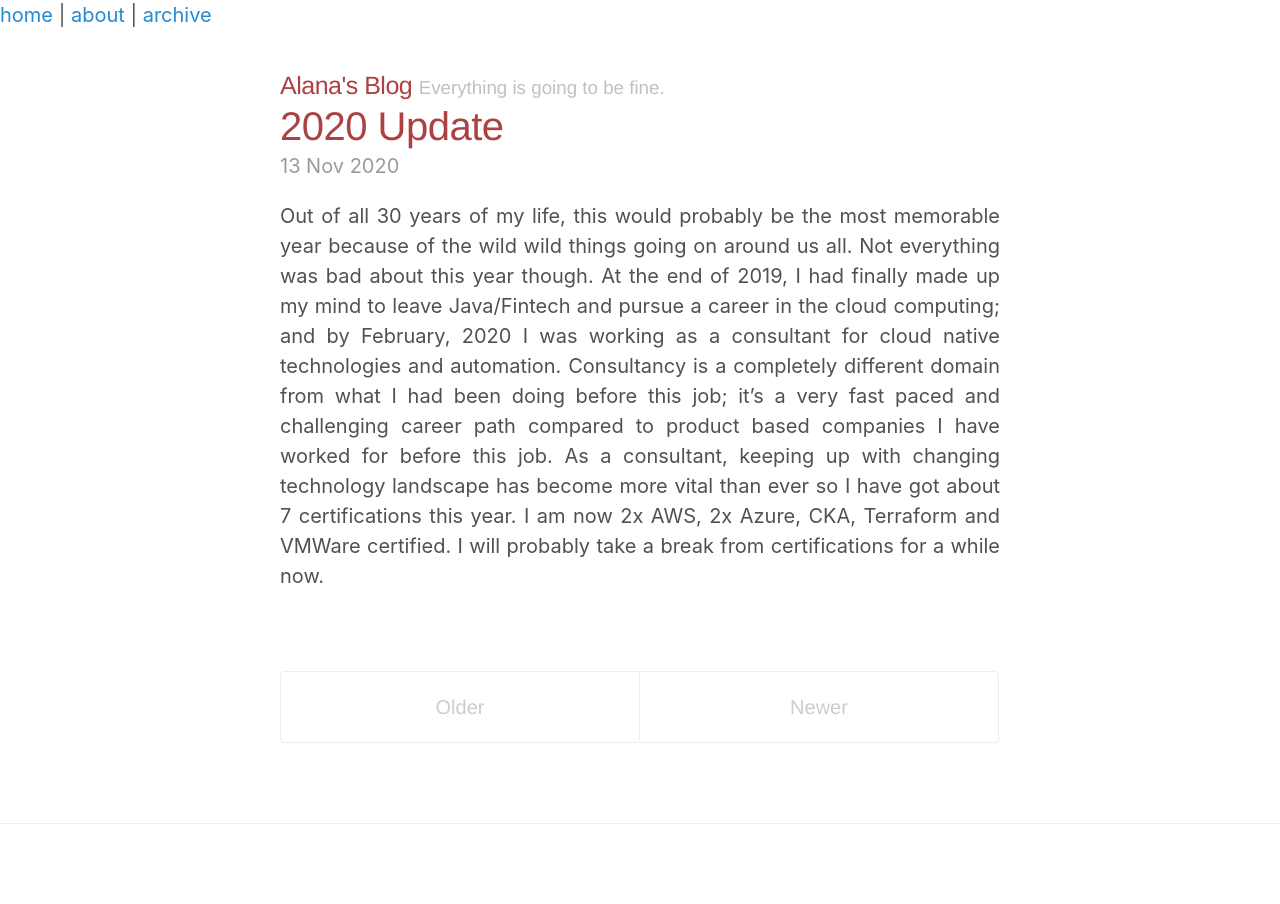
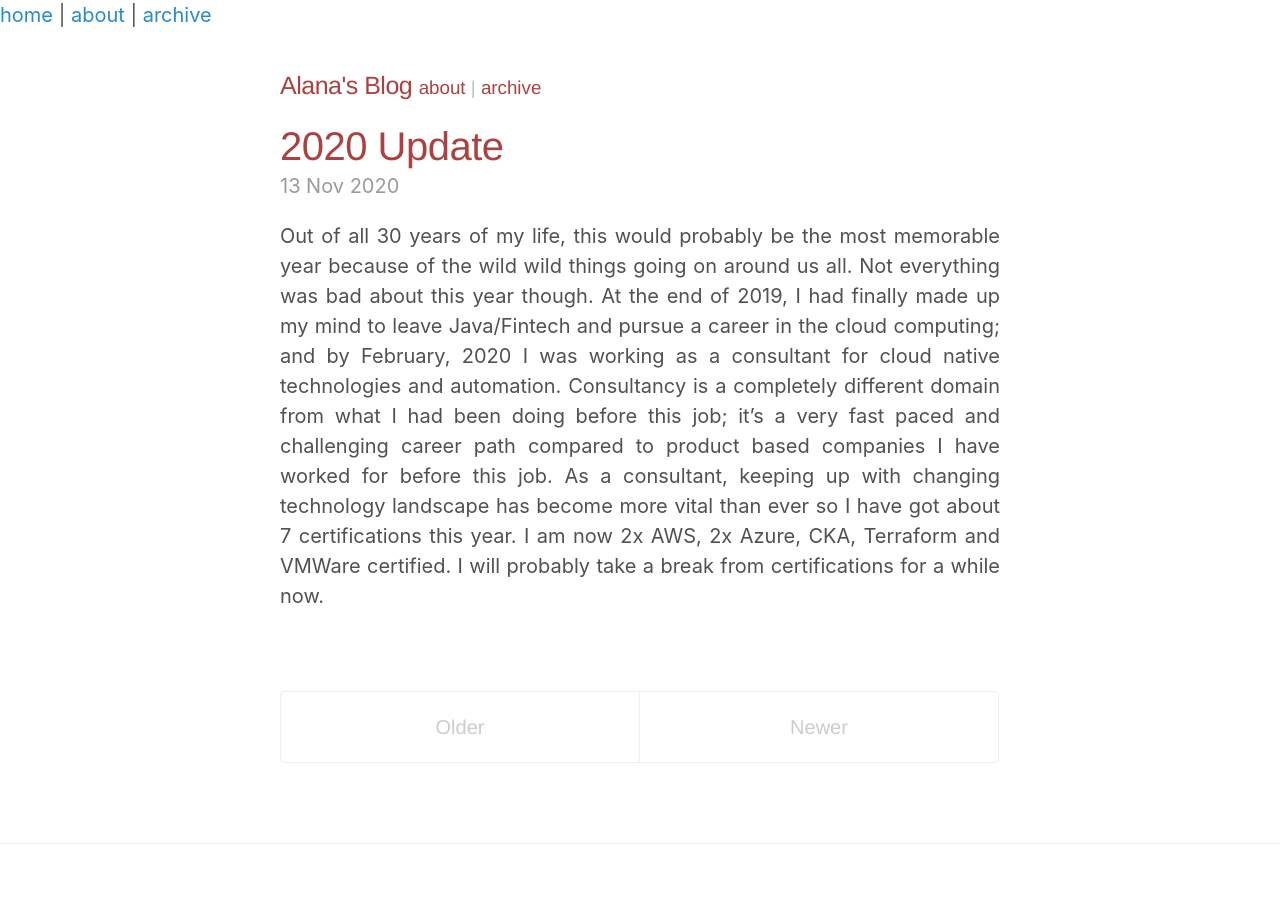
Before and after one commit to Key-Puncher/key-puncher.github.io, a Jekyll site: the page built from index.html, in a window 1280 px wide. Built offline with Jekyll 4.4.1, drawn with Linux system fonts in a browser that asks for light colours; the list of posts is cut into pages by our own code.

Commit message:
Update _config.yml

```diff
--- a/_config.yml
+++ b/_config.yml
@@ -8,7 +8,7 @@ permalink:           pretty
 
 # Setup
 title:               Alana's Blog
-tagline:             "Everything is going to be fine."
+tagline:             <a href="/about">about</a> | <a href="/archives">archive</a></p>
 description:         How do I do this again?
 url:                 https://key-puncher.github.io
 baseurl:             /
```
